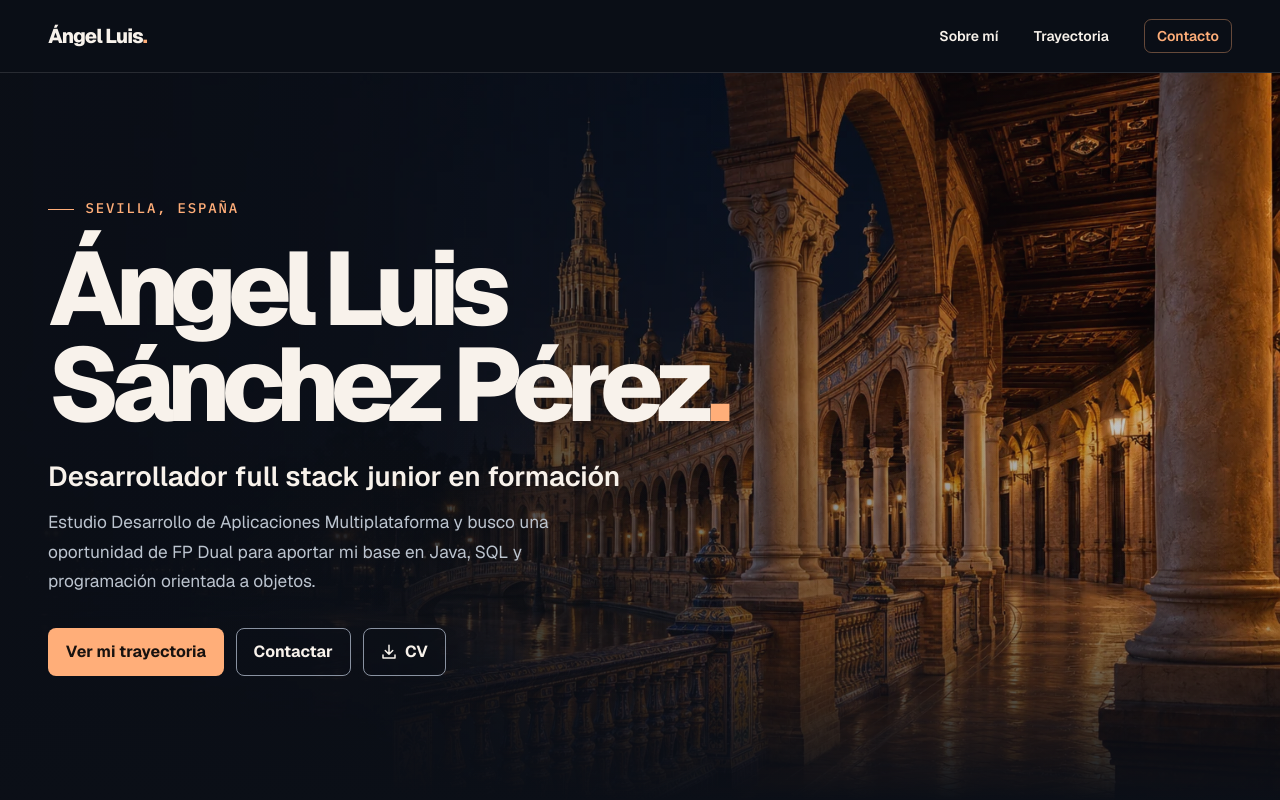
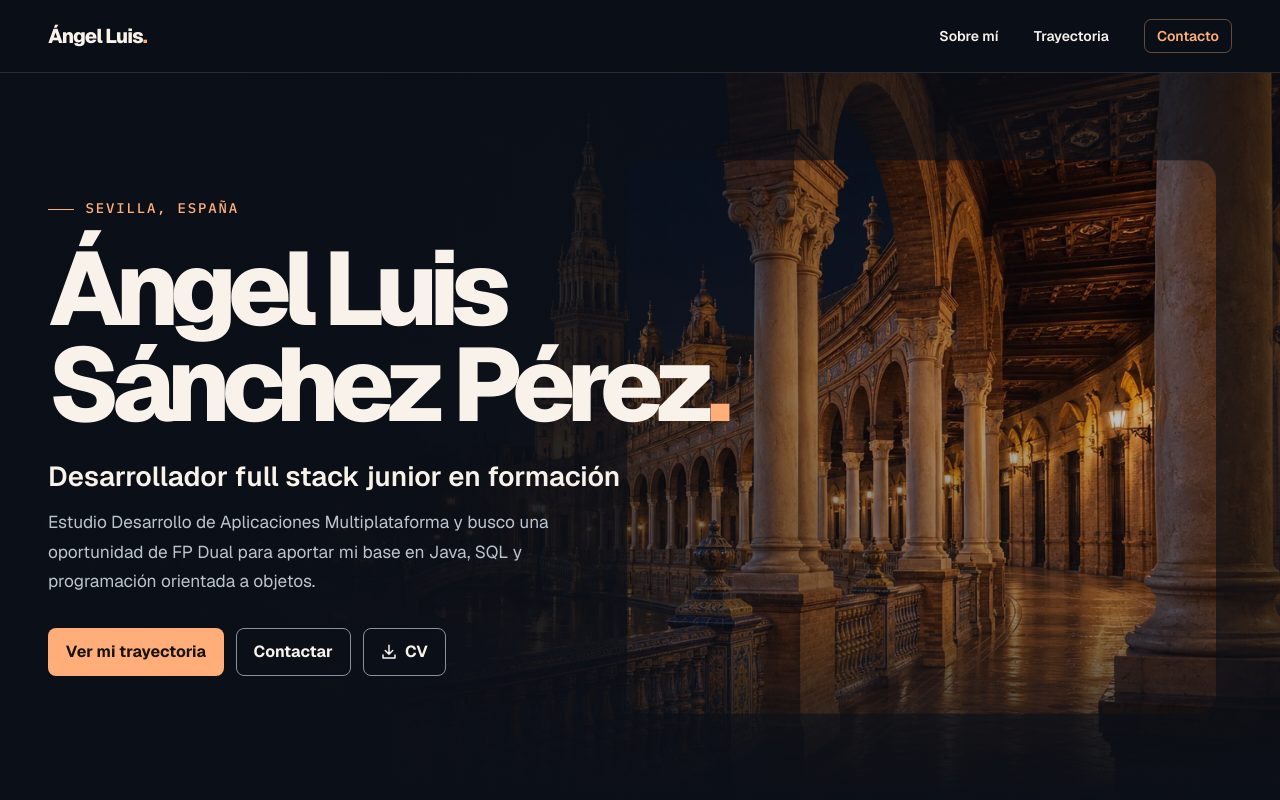
Before and after one commit to angelsanchezdev66/porfolio-angel-luis, a plain HTML site: page index.html in a window 1280 px wide. Shown: the top 800 px of the page. Drawn offline with nearby package versions, Linux system fonts and the light colour scheme.

Commit message:
Add files via upload

```diff
--- a/assets/scroll.js
+++ b/assets/scroll.js
@@ -1,33 +1,38 @@
 const hero = document.querySelector('.hero');
-const landscape = document.querySelector('.hero-art');
+const stage = hero.querySelector('.hero-stage');
+const header = document.querySelector('.header');
 const reducedMotion = window.matchMedia('(prefers-reduced-motion: reduce)');
-const compactScreen = window.matchMedia('(max-width: 48rem)');
 let framePending = false;
 
-function updateLandscape() {
+function updateHero() {
   framePending = false;
-  if (reducedMotion.matches) {
-    landscape.style.removeProperty('--shift');
-    landscape.style.removeProperty('--zoom');
-    return;
-  }
+  const canExpand = !reducedMotion.matches &&
+    CSS.supports('clip-path', 'inset(0 round 1rem)') &&
+    stage.offsetHeight <= window.innerHeight - header.offsetHeight + 2;
+  hero.classList.toggle('is-expanding', canExpand);
+  if (!canExpand) return;
 
-  const progress = Math.max(0, Math.min(window.scrollY / hero.offsetHeight, 1));
-  const travel = compactScreen.matches ? 30 : 85;
-  landscape.style.setProperty('--shift', `${progress * travel}px`);
-  landscape.style.setProperty('--zoom', 1 + progress * 0.08);
+  const travel = hero.offsetHeight - stage.offsetHeight;
+  const distance = header.offsetHeight - hero.getBoundingClientRect().top;
+  const progress = Math.max(0, Math.min(distance / travel, 1));
+  hero.style.setProperty('--hero-progress', progress);
 }
 
-function scheduleLandscapeUpdate() {
+function scheduleHeroUpdate() {
   if (framePending) return;
   framePending = true;
-  window.requestAnimationFrame(updateLandscape);
+  window.requestAnimationFrame(updateHero);
 }
 
-window.addEventListener('scroll', scheduleLandscapeUpdate, { passive: true });
-window.addEventListener('resize', scheduleLandscapeUpdate);
-reducedMotion.addEventListener('change', scheduleLandscapeUpdate);
-updateLandscape();
+window.addEventListener('scroll', scheduleHeroUpdate, { passive: true });
+window.addEventListener('resize', scheduleHeroUpdate);
+reducedMotion.addEventListener('change', scheduleHeroUpdate);
+if ('ResizeObserver' in window) {
+  const layoutObserver = new ResizeObserver(scheduleHeroUpdate);
+  layoutObserver.observe(stage);
+  layoutObserver.observe(header);
+}
+updateHero();
 
 if ('IntersectionObserver' in window) {
   const observer = new IntersectionObserver((entries) => {
--- a/assets/style.css
+++ b/assets/style.css
@@ -39,13 +39,49 @@ nav a, .footer a { font-size: .875rem; font-weight: 600; text-decoration: none;
 nav a:hover, .footer a:hover { color: var(--accent); }
 .nav-contact { border: 1px solid #ffae7960; border-radius: .45rem; padding: .45rem .75rem; color: var(--accent); }
 
-.hero { position: relative; isolation: isolate; overflow: hidden; min-height: calc(100svh - 4.5rem); display: grid; align-items: center; background: #151925; }
-.hero-art, .hero-shade { position: absolute; inset: 0; z-index: -1; }
-.hero-art {
-  inset: -4% 0 -6%;
-  z-index: -2;
-  background: #141c2b url('sevilla.webp') center right / cover no-repeat;
-  transform: translate3d(0, var(--shift, 0px), 0) scale(var(--zoom, 1));
+.hero {
+  --header-height: 4.5rem;
+  --hero-travel: clamp(15rem, 48svh, 34rem);
+  --frame-left: 49%;
+  --frame-right: 5%;
+  --frame-top: 12%;
+  --frame-bottom: 12%;
+}
+.hero-stage {
+  position: relative;
+  isolation: isolate;
+  overflow: clip;
+  min-height: calc(100svh - var(--header-height));
+  display: grid;
+  align-items: center;
+  background: var(--canvas);
+}
+.hero-ambient, .hero-art, .hero-shade { position: absolute; inset: 0; }
+.hero-ambient, .hero-art { background: #141c2b url('sevilla.webp') center right / cover no-repeat; }
+.hero-ambient { z-index: -3; opacity: .35; }
+.hero-art { z-index: -2; }
+.hero-shade { z-index: -1; }
+
+@media (prefers-reduced-motion: no-preference) {
+  .hero.is-expanding .hero-stage {
+    position: sticky;
+    top: var(--header-height);
+  }
+  .hero.is-expanding::after {
+    content: '';
+    display: block;
+    height: var(--hero-travel);
+  }
+  .hero.is-expanding .hero-art {
+    --frame: calc(1 - var(--hero-progress, 0));
+    clip-path: inset(
+      calc(var(--frame) * var(--frame-top))
+      calc(var(--frame) * var(--frame-right))
+      calc(var(--frame) * var(--frame-bottom))
+      calc(var(--frame) * var(--frame-left))
+      round calc(var(--frame) * 1.2rem)
+    );
+  }
 }
 .hero-shade {
   background: linear-gradient(0deg, var(--canvas) 0%, #0b0f172e 27%, transparent 55%),
@@ -99,7 +135,14 @@ h1 { font-size: clamp(3.3rem, 8.1vw, 8.2rem); font-weight: 800; letter-spacing:
 
 @media (max-width: 48rem) {
   .shell { width: calc(100% - 2.5rem); }
-  .hero-art { background-position: 65% center; }
+  .hero {
+    --hero-travel: clamp(10rem, 33svh, 20rem);
+    --frame-left: 11%;
+    --frame-right: 5%;
+    --frame-top: 10%;
+    --frame-bottom: 19%;
+  }
+  .hero-ambient, .hero-art { background-position: 65% center; }
   .hero-shade { background: linear-gradient(0deg, var(--canvas), #0b0f1742 55%), linear-gradient(90deg, #0b0f17eb, #0b0f174d); }
   .about, .columns { grid-template-columns: 1fr; }
   .columns { row-gap: 3.5rem; }
@@ -111,13 +154,12 @@ h1 { font-size: clamp(3.3rem, 8.1vw, 8.2rem); font-weight: 800; letter-spacing:
   nav { gap: .55rem; }
   nav a { font-size: .8125rem; }
   .nav-contact { padding: .35rem .4rem; }
-  .hero { min-height: calc(100svh - 4rem); }
+  .hero { --header-height: 4rem; }
   h1 { font-size: clamp(2.6rem, 10.2vw, 3.8rem); }
   .hero-copy { font-size: 1rem; }
   .tech-grid { grid-template-columns: 1fr; }
 }
 @media (prefers-reduced-motion: reduce) {
   :root { scroll-behavior: auto; }
-  .hero-art { transform: none; }
   .reveal.entering { animation: none; }
 }
--- a/index.html
+++ b/index.html
@@ -24,6 +24,8 @@
 
   <main id="contenido">
     <section class="hero" aria-labelledby="nombre">
+      <div class="hero-stage">
+        <div class="hero-ambient" aria-hidden="true"></div>
         <div class="hero-art" aria-hidden="true"></div>
         <div class="hero-shade" aria-hidden="true"></div>
         <div class="shell hero-inner">
@@ -42,6 +44,7 @@
                 CV
               </span>
             </a>
+          </div>
         </div>
       </div>
     </section>
```
Lines whose indentation alone changed are shown as unchanged.
